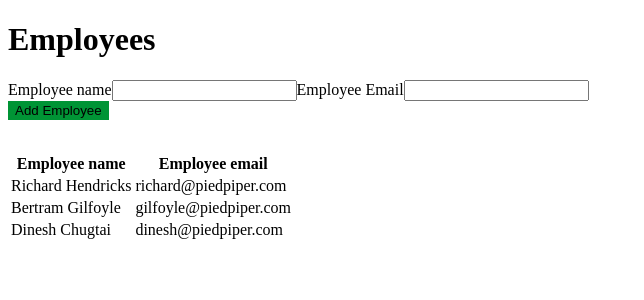
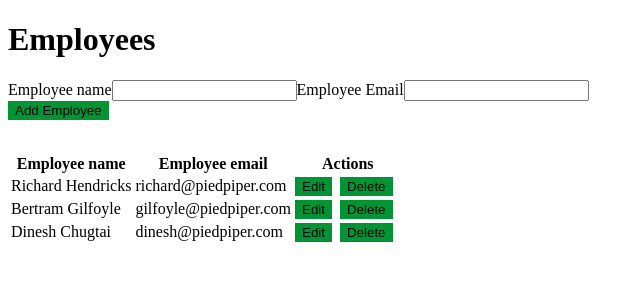
Before and after one commit to morganwinkler/vue-app, a Vue app: page / in a window 1280 px wide. Shown: the top 300 px of the page, without its empty margins (0-644 px from the left). Built offline with nearby package versions, Linux system fonts and the light colour scheme; the HTML template or start-up script is replaced by a standard one.

Commit message:
Add ability to delete employees

```diff
--- a/src/App.vue
+++ b/src/App.vue
@@ -5,9 +5,7 @@
     <employee-form @add:employee="addEmployee" />
 
     <!-- an attribute that begins with a colon will allow you to pass data -->
-    <employee-table :employees="employees" />
-    <!-- another syntax option -->
-    <!-- <employee-table v-bind:employees="employees" /> -->
+    <employee-table :employees="employees" @delete:employee="deleteEmployee" />
   </div>
 </template>
 
@@ -52,6 +50,9 @@ export default {
       // would be this.employees = [...this.employees, employee] if using db
       this.employees = [...this.employees, newEmployee];
     },
+    deleteEmployee(id) {
+      this.employees = this.employees.filter((employee) => employee.id !== id);
+    },
   },
 };
 </script>
--- a/src/components/EmployeeTable.vue
+++ b/src/components/EmployeeTable.vue
@@ -2,11 +2,13 @@
   <!-- file names and imports are PascalCase, but inside template is kebab-case -->
   <!-- template can only have one root child element -->
   <div id="employee-table">
+    <p v-if="employees.length < 1" class="empty-table">No employees</p>
     <table>
       <thead>
         <tr>
           <th>Employee name</th>
           <th>Employee email</th>
+          <th>Actions</th>
         </tr>
       </thead>
       <tbody>
@@ -15,6 +17,10 @@
         <tr v-for="employee in employees" :key="employee.id">
           <td>{{ employee.name }}</td>
           <td>{{ employee.email }}</td>
+          <td>
+            <button>Edit</button>
+            <button @click="$emit('delete:employee', employee.id)">Delete</button>
+          </td>
         </tr>
       </tbody>
     </table>
@@ -31,4 +37,8 @@ export default {
 };
 </script>
 
-<style scoped></style>
+<style scoped>
+button {
+  margin: 0 0.5rem 0 0;
+}
+</style>
```
